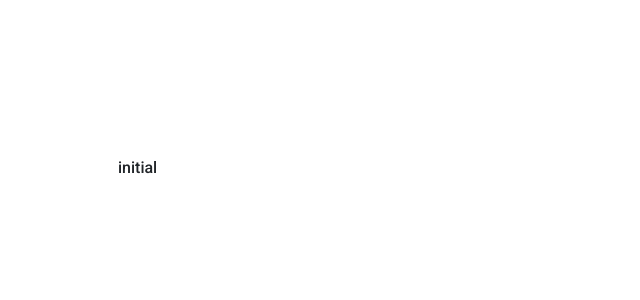
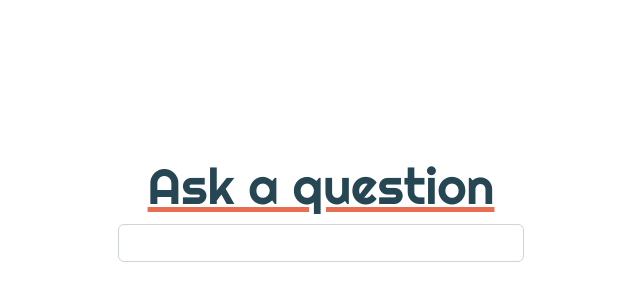
Before and after one commit to kjkorea-dev/udemy_web-app-decider-29129932, a React (Create React App) app: page / in a window 1280 px wide. Shown: the part 94-394 px from the top of the page, without its empty margins (319-959 px from the left). Built offline with nearby package versions, Linux system fonts and the light colour scheme.

Commit message:
The initial screen

```diff
--- a/src/App.js
+++ b/src/App.js
@@ -3,6 +3,7 @@ import Initial from "./components/initial";
 import Confirm from "./components/confirm";
 import Result from "./components/result";
 
+const App = () => {
   const handleComponent = () => {
     const screen = 0;
 
@@ -10,8 +11,6 @@ const handleComponent = () => {
     if (screen === 1) return <Confirm />;
     if (screen === 2) return <Result />;
   };
-
-const App = () => {
   return <div className="container">{handleComponent()}</div>;
 };
 
--- a/src/components/initial.js
+++ b/src/components/initial.js
@@ -1,5 +1,40 @@
+import { useRef, useState } from "react";
+
 const Initial = () => {
-  return <div>initial</div>;
+  const textInput = useRef();
+  const [showNext, setShowNext] = useState(false);
+  const [showError, setShowError] = useState(false);
+  const handleChange = () => {
+    setShowNext(textInput.current.value.length >= 5);
+  };
+  const handleSubmit = () => {
+    const value = textInput.current.value;
+
+    if (value.length >= 30) {
+      setShowError(true);
+      return false;
+    }
+
+    alert("Next");
+  };
+  return (
+    <div>
+      <h1>Ask a question</h1>
+      <input
+        ref={textInput}
+        onChange={handleChange}
+        type="text"
+        name="question"
+        className="form-control"
+      />
+      {showNext && (
+        <button className="btn" onClick={handleSubmit}>
+          Next
+        </button>
+      )}
+      {showError && <div className="error">The question is long</div>}
+    </div>
+  );
 };
 
 export default Initial;
```
Lines whose indentation alone changed are shown as unchanged.
